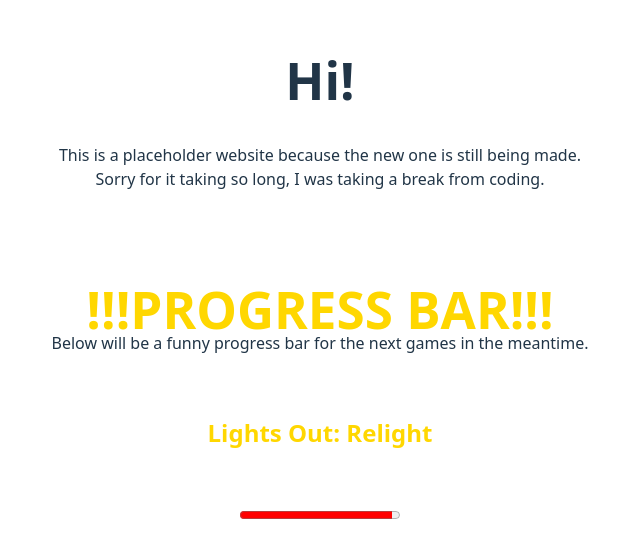
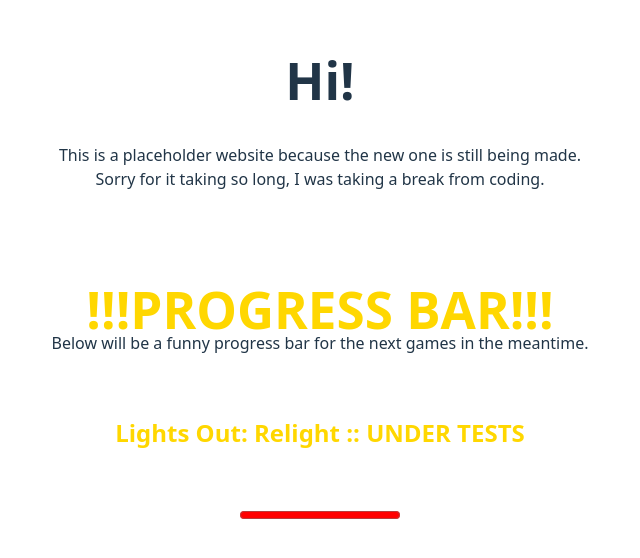
Before and after one commit to clooverlandstudios/clooverland-web, a React (Vite) app: page / in a window 1280 px wide. Shown: the part 118-676 px from the top of the page, without its empty margins (320-960 px from the left). Built offline with nearby package versions, Linux system fonts and the light colour scheme.

Commit message:
Update App.jsx

```diff
--- a/src/App.jsx
+++ b/src/App.jsx
@@ -3,7 +3,7 @@ import './App.css'
 
 function App() {
 
-  const [currentProgress, setCurrentProgress] = useState(95)
+  const [currentProgress, setCurrentProgress] = useState(100)
 
   return (
     <>
@@ -13,7 +13,7 @@ function App() {
       <h1 style={{color: `gold`, marginTop: `90px`}}>!!!PROGRESS BAR!!!</h1>
       <p style={{transform: `translateY(-40px)`}}>Below will be a funny progress bar for the next games in the meantime.</p>
 
-      <h2 style={{color: `gold`}}>Lights Out: Relight <br /><span style={{color: `white`, fontSize: `3rem`, lineHeight: `1`}}>{currentProgress}%</span></h2>
+      <h2 style={{color: `gold`}}>Lights Out: Relight :: UNDER TESTS<br /><span style={{color: `white`, fontSize: `3rem`, lineHeight: `1`}}>{currentProgress}%</span></h2>
       <progress style={{transform:`translateY(-20px)`, accentColor: `red`}} value={currentProgress} max="100"></progress>
     </>
   )
```
